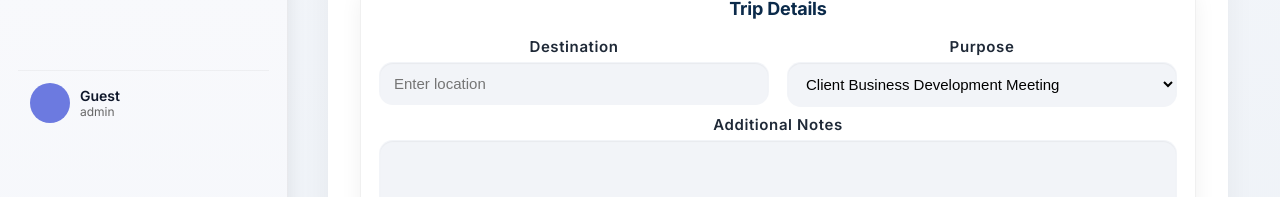
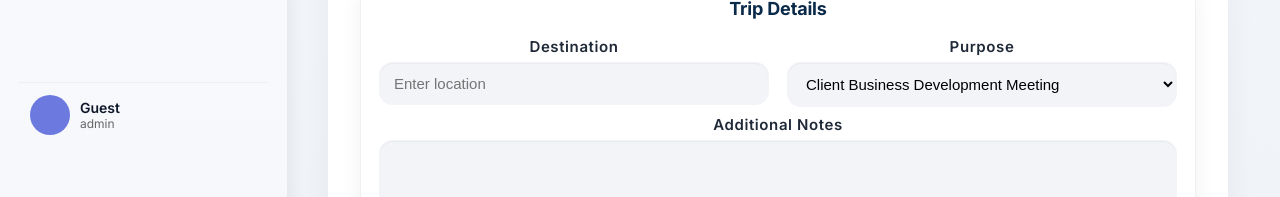
Before and after one commit to georgeacquahjunior/visal_vehicle_booking_system, a React (Vite) app in the folder frontend/: page /booking in a window 1280 px wide. Shown: the part 412-609 px from the top of the page. Built offline with nearby package versions, Linux system fonts and the light colour scheme; no server answers; sample sign-in values are in the browser's storage.

Commit message:
fix: update margin-top in sidebar footer and modify booking status options

```diff
--- a/frontend/src/components/navbar/Navbar.css
+++ b/frontend/src/components/navbar/Navbar.css
@@ -132,7 +132,7 @@
   align-items: center;
   gap: 10px;
   padding: 12px;
-  margin-top: 128px;
+  margin-top: 140px;
   border-top: 1px solid rgba(0,0,0,0.04);
 }
 .sidebar-footer .avatar {
--- a/frontend/src/pages/viewbookings/ViewBookings.jsx
+++ b/frontend/src/pages/viewbookings/ViewBookings.jsx
@@ -123,7 +123,7 @@ function ViewBookings() {
           onChange={(e) => setSearchTerm(e.target.value)}
         />
         <div className="status-filter">
-          {["all", "approved", "pending", "completed", "cancelled"].map((status) => (
+          {["all", "approved", "pending", "declined"].map((status) => (
             <button
               key={status}
               className={`bookings-filter-btn ${statusFilter === status ? "active" : ""}`}
@@ -150,7 +150,7 @@ function ViewBookings() {
           </div>
         ) : filteredBookings.length === 0 ? (
           <div className="empty-state">
-            <span className="material-symbols-outlined empty-icon">event_busy</span>
+            <span className="material-symbols-outlined empty-icon"><i class="fas fa-exclamation-circle"></i></span>
             <h3>No Bookings Found</h3>
             <p>No bookings match your filters. Try adjusting your search.</p>
           </div>
```
